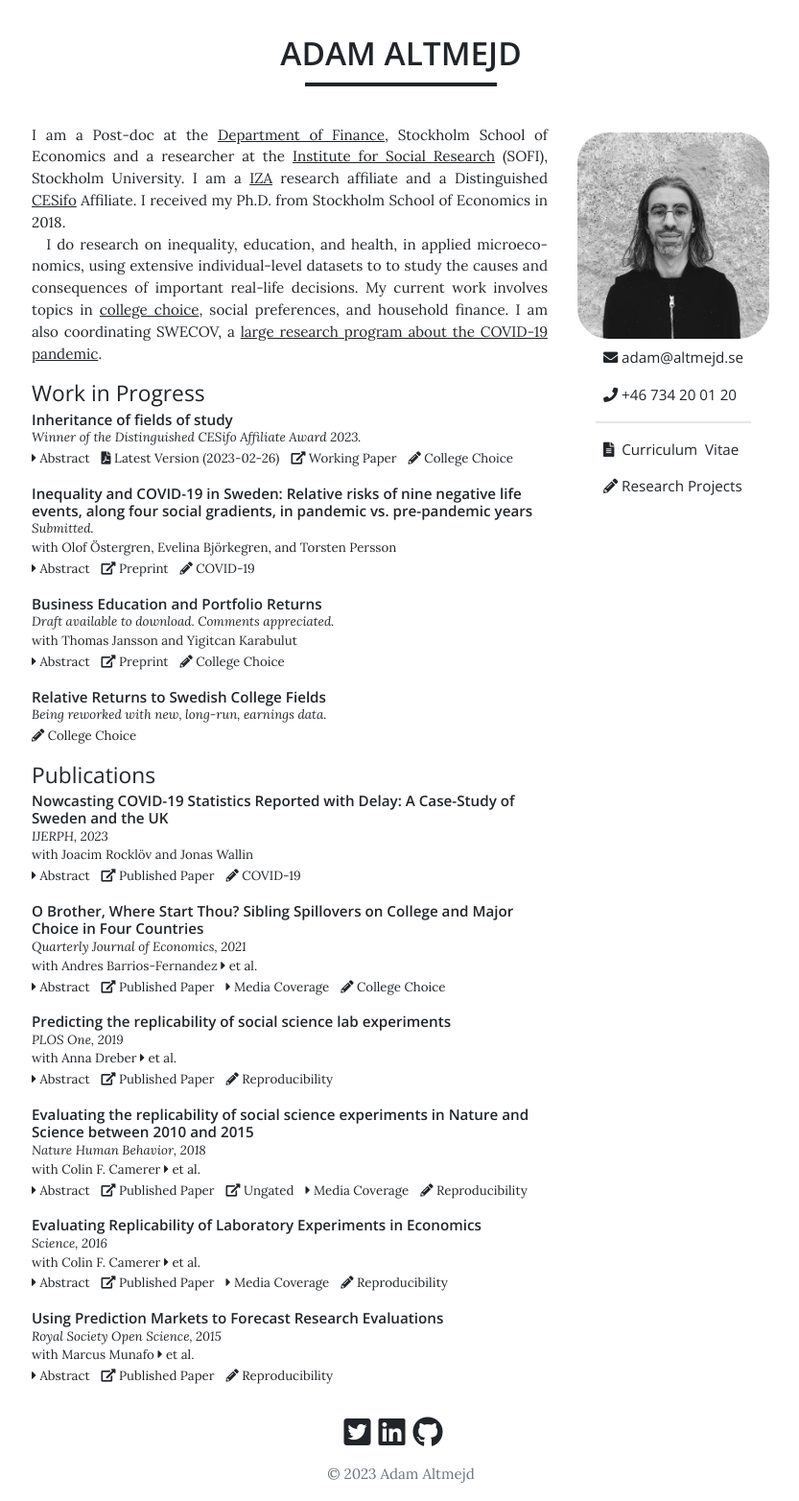
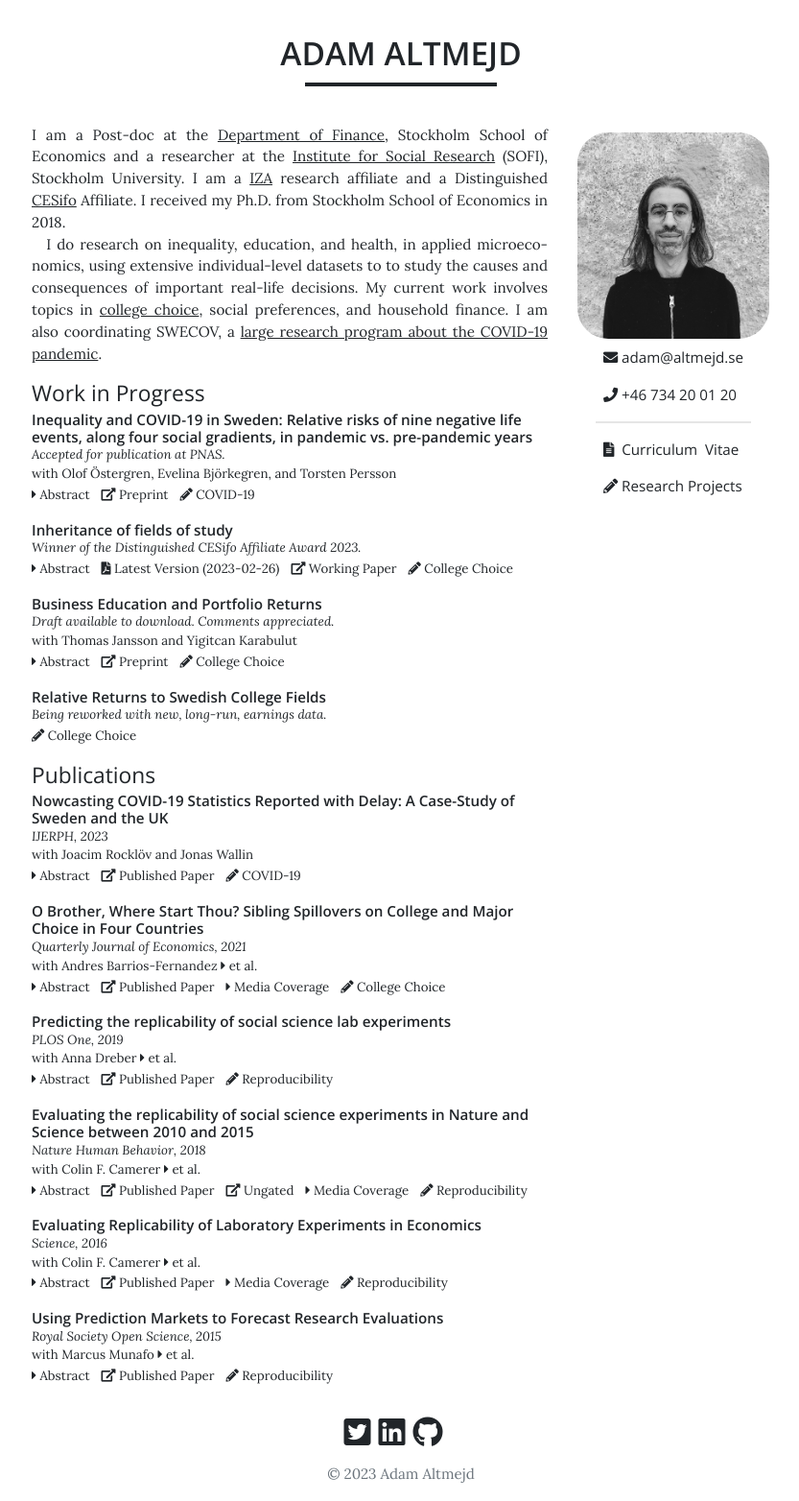
Before and after one commit to adamaltmejd/adamaltmejd.github.io, a Jekyll site: the page built from index.html, in a window 1280 px wide. Shown: the whole page at 96% size, without its empty margins (222-1055 px from the left). Built offline with Jekyll 4.4.1, drawn with Linux system fonts in a browser that asks for light colours; a style sheet for code colours, icons or effects is not loaded.

Commit message:
PNAS accepted

```diff
--- a/_data/research.yml
+++ b/_data/research.yml
@@ -227,12 +227,12 @@
   wp: https://www.ifau.se/en/Research/Publications/Working-papers/2023/inheritance-of-fields-of-study/
   updated: "2023-02-26"
 
-- id: altmejd2022covidinequality
+- id: altmejd2023covidinequality
   type: Work in Progress
-  status: Submitted.
+  status: Accepted for publication at PNAS.
   project: COVID-19
   title: 'Inequality and COVID-19 in Sweden: Relative risks of nine negative life events, along four social gradients, in pandemic vs. pre-pandemic years'
-  year: 2022
+  year: 2023
   abstract: "The COVID-19 pandemic struck societies directly and indirectly, challenging not just people’s health but many aspects of life. But pandemic burdens fell more heavily on some groups than others. These different consequences of the spreading virus – and the measures to fight them – are reported and analyzed in different scientific fora, with hard-to-compare methods that largely follow disciplinary boundaries. As a result, it is hard to grasp the overall impact of the pandemic on inequality. This paper relies on individual-level, administrative data for Sweden’s entire population to describe how different social groups fared in terms of nine outcomes: three types of COVID-19 incidence, as well as six other negative life events. During 2020, the population faced severe morbidity and mortality from COVID-19 and saw higher all-cause mortality, income losses and unemployment risks, as well as reduced access to medical care. In terms of relative risks, these burdens fell disproportionately on those with low income or education, and on residents born outside of Sweden. In the pandemic, all-cause mortality, unemployment, substantial income loss, poor mental health, and reduced access to health care went up for all groups in Sweden. But relative risks across social groups were strikingly similar to those in pre-pandemic years."
   preprint: https://osf.io/preprints/socarxiv/rjnyd/
   updated: "2022-12-23"
```
